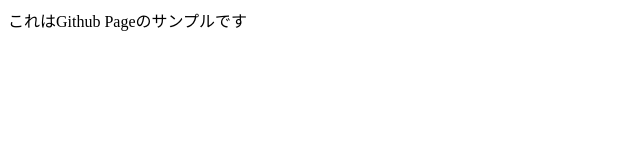
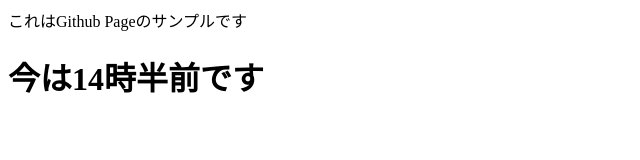
Before and after one commit to ky4337/sandbox-gh-pages, a plain HTML site: page docs/index.html in a window 1280 px wide. Shown: the whole page, without its empty margins (0-640 px from the left). Drawn offline with Linux system fonts and the light colour scheme.

Commit message:
内容を修正

```diff
--- a/docs/index.html
+++ b/docs/index.html
@@ -5,5 +5,8 @@
 </head>
 <body>
 これはGithub Pageのサンプルです
+<h1>
+  今は14時半前です
+  </h1>
 </body>
 </html>
```
